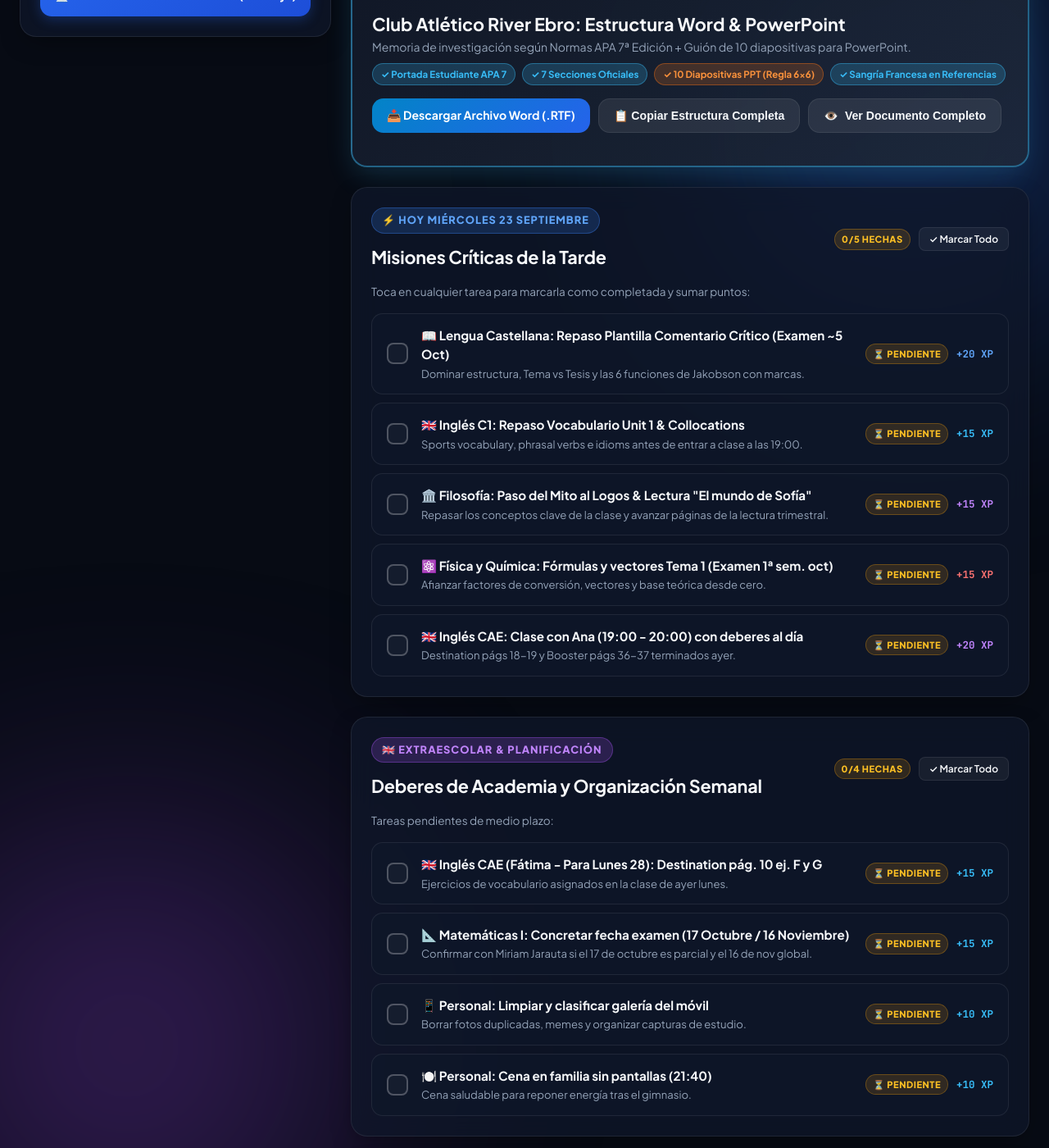
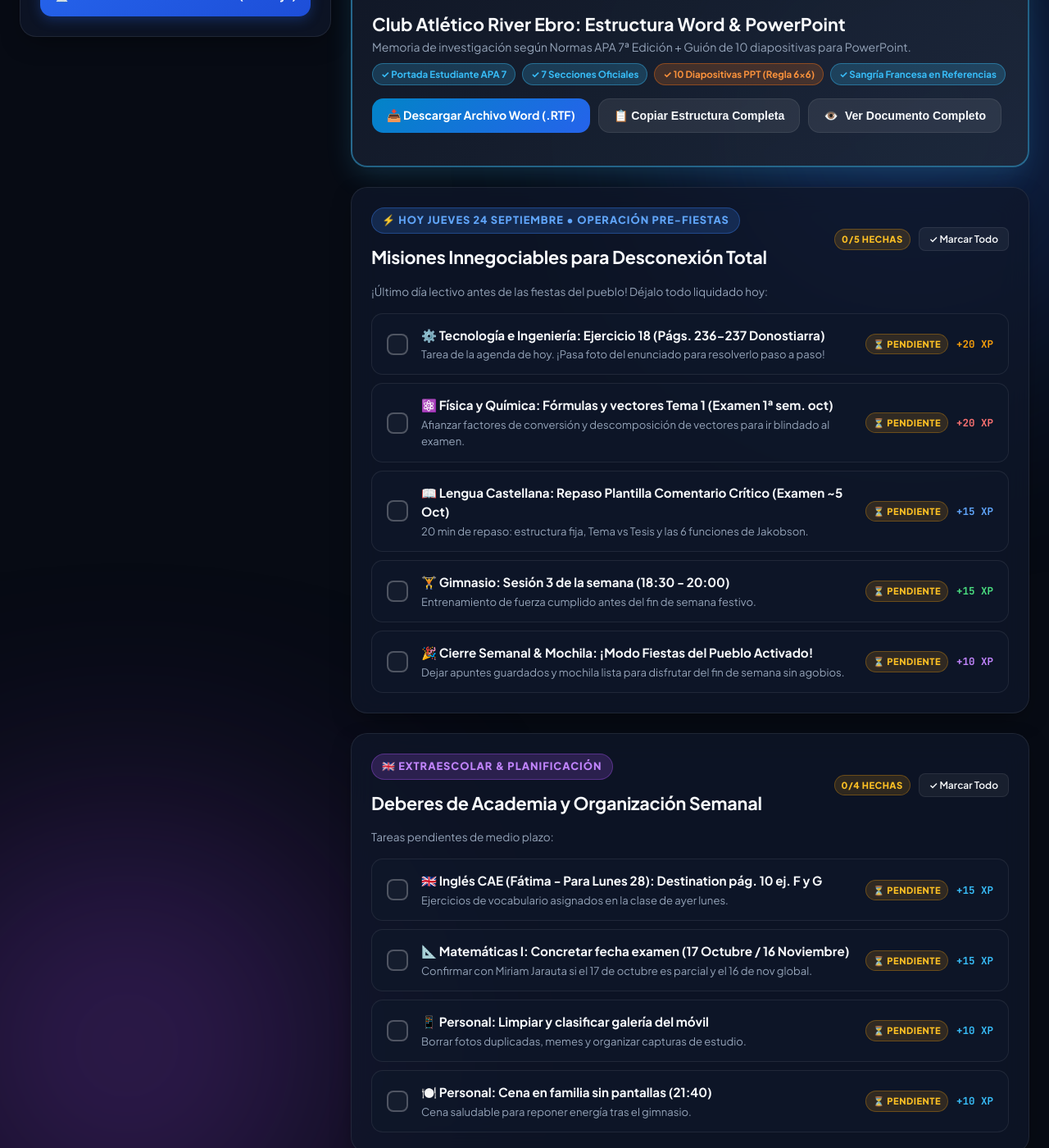
Before and after one commit to angelTomo9/angelTomo9.github.io, a Jekyll site: the page apps/bachillerato/index.html, which Jekyll copies as it is, in a window 1280 px wide and 1400 px high, scrolled down 1532 px. Shown: the whole window at 82% size. Built offline with Jekyll 4.4.1, drawn with Linux system fonts in a browser that asks for light colours; some of the changed text lies outside the part shown.

Commit message:
Dashboard: Thursday 24 Sept Pre-Fiestas missions and Engineering ex 18

```diff
--- a/apps/bachillerato/app.js
+++ b/apps/bachillerato/app.js
@@ -13,14 +13,14 @@ const levels = [
   { min: 401, max: 1000, name: "Nivel 5: Élite de Bachillerato (10.0)" }
 ];
 
-// 2. ESTADO PREDETERMINADO DE TAREAS (MIÉRCOLES 23 SEPTIEMBRE)
+// 2. ESTADO PREDETERMINADO DE TAREAS (JUEVES 24 SEPTIEMBRE • PRE-FIESTAS)
 const defaultTasks = {
-  // Miércoles 23 - Misiones de la tarde
-  'task-lengua-comentario': { title: 'Lengua Castellana: Repaso Plantilla Comentario Crítico', xp: 20, completed: false, group: 'today' },
-  'task-ingles-vocab': { title: 'Inglés C1: Repaso Vocabulario Unit 1 & Collocations', xp: 15, completed: false, group: 'today' },
-  'task-filo-intro': { title: 'Filosofía: Paso del Mito al Logos & "El mundo de Sofía"', xp: 15, completed: false, group: 'today' },
-  'task-fisica-t1': { title: 'Física y Química: Fórmulas y vectores Tema 1', xp: 15, completed: false, group: 'today' },
-  'task-clase-ana': { title: 'Inglés CAE: Clase con Ana (19:00 - 20:00) con deberes al día', xp: 20, completed: false, group: 'today' },
+  // Jueves 24 - Operación Pre-Fiestas
+  'task-tec-ej18': { title: 'Tecnología e Ingeniería: Ejercicio 18 (Págs. 236-237 Donostiarra)', xp: 20, completed: false, group: 'today' },
+  'task-fisica-t1': { title: 'Física y Química: Fórmulas y vectores Tema 1', xp: 20, completed: false, group: 'today' },
+  'task-lengua-comentario': { title: 'Lengua Castellana: Repaso Plantilla Comentario Crítico', xp: 15, completed: false, group: 'today' },
+  'task-gym-jueves': { title: 'Gimnasio: Sesión 3 de la semana (18:30 - 20:00)', xp: 15, completed: false, group: 'today' },
+  'task-mochila-fiestas': { title: 'Cierre Semanal & Mochila: ¡Modo Fiestas del Pueblo!', xp: 10, completed: false, group: 'today' },
 
   // Extraescolar & Planificación
   'task-cae-fatima': { title: 'Inglés CAE (Fátima - Para Lunes 28): Destination pág. 10 ej. F y G', xp: 15, completed: false, group: 'extra' },
--- a/apps/bachillerato/index.html
+++ b/apps/bachillerato/index.html
@@ -62,14 +62,14 @@
     <!-- Urgent Context Banner -->
     <div class="urgent-banner">
       <div style="display: flex; align-items: center; gap: 12px;">
-        <span class="urgent-badge">HORARIO SAGRADO</span>
+        <span class="urgent-badge" style="background: #eab308; color: #000;">🎉 PRE-FIESTAS</span>
         <div>
-          <strong style="color: #fff; font-size: 0.95rem;">Miércoles 23 Septiembre: Sprint Tarde (16:15 - 18:45) ➔ Inglés C1 con Ana (19:00 - 20:00)</strong>
-          <p style="color: #fca5a5; font-size: 0.82rem; margin: 0;">Misión hoy: Lengua (comentario crítico), Vocabulario Inglés C1 y resolver dudas de Biología/Física antes de clase.</p>
+          <strong style="color: #fff; font-size: 0.95rem;">Jueves 24 Septiembre: ¡Último día lectivo de la semana! Mañana arrancan las fiestas</strong>
+          <p style="color: #fef08a; font-size: 0.82rem; margin: 0;">Misión hoy: Liquidar Tecnología (Ej. 18 págs 236-237), avanzar Física Tema 1 y Gimnasio para fiesta total.</p>
         </div>
       </div>
-      <button class="btn-checkin" style="background: rgba(56, 189, 248, 0.25); border-color: #38bdf8;" onclick="logEvent('📖 Inicio Sprint Lengua & Vocabulario', 15)">
-        📖 Arranque Sprint Estudio
+      <button class="btn-checkin" style="background: rgba(234, 179, 8, 0.25); border-color: #eab308; color: #fef08a;" onclick="logEvent('⚙️ Arranque Tareas Jueves Pre-Fiestas', 15)">
+        🚀 Arranque Sprint Jueves
       </button>
     </div>
 
@@ -321,12 +321,12 @@
             </div>
           </div>
 
-          <!-- BLOQUE 1: Misiones Críticas de Hoy (Miércoles 23) -->
+          <!-- BLOQUE 1: Misiones Críticas de Hoy (Jueves 24 - Operación Pre-Fiestas) -->
           <div class="card glass">
             <div style="display: flex; justify-content: space-between; align-items: center; margin-bottom: 14px; flex-wrap: wrap; gap: 10px;">
               <div>
-                <span class="section-title-tag tag-today">⚡ HOY MIÉRCOLES 23 SEPTIEMBRE</span>
-                <h2>Misiones Críticas de la Tarde</h2>
+                <span class="section-title-tag tag-today">⚡ HOY JUEVES 24 SEPTIEMBRE • OPERACIÓN PRE-FIESTAS</span>
+                <h2>Misiones Innegociables para Desconexión Total</h2>
               </div>
               <div style="display: flex; align-items: center; gap: 10px;">
                 <span class="status-tag tag-pending" id="todayProgressBadge">0/5 hechas</span>
@@ -335,52 +335,22 @@
                 </button>
               </div>
             </div>
-            <p class="section-sub">Toca en cualquier tarea para marcarla como completada y sumar puntos:</p>
+            <p class="section-sub">¡Último día lectivo antes de las fiestas del pueblo! Déjalo todo liquidado hoy:</p>
 
             <ul class="task-list" id="todayTaskList">
 
-              <!-- Tarea: Lengua Comentario Crítico -->
-              <li id="task-lengua-comentario" class="task-card" onclick="toggleTask('task-lengua-comentario')">
+              <!-- Tarea: Tecnología e Ingeniería Ejercicio 18 -->
+              <li id="task-tec-ej18" class="task-card" onclick="toggleTask('task-tec-ej18')">
                 <div class="custom-checkbox">
                   <svg viewBox="0 0 24 24"><polyline points="20 6 9 17 4 12"></polyline></svg>
                 </div>
                 <div class="task-content">
-                  <strong class="task-title">📖 Lengua Castellana: Repaso Plantilla Comentario Crítico (Examen ~5 Oct)</strong>
-                  <span class="task-desc">Dominar estructura, Tema vs Tesis y las 6 funciones de Jakobson con marcas.</span>
+                  <strong class="task-title">⚙️ Tecnología e Ingeniería: Ejercicio 18 (Págs. 236-237 Donostiarra)</strong>
+                  <span class="task-desc">Tarea de la agenda de hoy. ¡Pasa foto del enunciado para resolverlo paso a paso!</span>
                 </div>
                 <div class="task-meta">
                   <span class="status-tag tag-pending">⏳ PENDIENTE</span>
-                  <span class="xp-pill-badge" style="color: #60a5fa;">+20 XP</span>
-                </div>
-              </li>
-
-              <!-- Tarea: Inglés Vocabulario C1 -->
-              <li id="task-ingles-vocab" class="task-card" onclick="toggleTask('task-ingles-vocab')">
-                <div class="custom-checkbox">
-                  <svg viewBox="0 0 24 24"><polyline points="20 6 9 17 4 12"></polyline></svg>
-                </div>
-                <div class="task-content">
-                  <strong class="task-title">🇬🇧 Inglés C1: Repaso Vocabulario Unit 1 & Collocations</strong>
-                  <span class="task-desc">Sports vocabulary, phrasal verbs e idioms antes de entrar a clase a las 19:00.</span>
-                </div>
-                <div class="task-meta">
-                  <span class="status-tag tag-pending">⏳ PENDIENTE</span>
-                  <span class="xp-pill-badge" style="color: #38bdf8;">+15 XP</span>
-                </div>
-              </li>
-
-              <!-- Tarea: Filosofía -->
-              <li id="task-filo-intro" class="task-card" onclick="toggleTask('task-filo-intro')">
-                <div class="custom-checkbox">
-                  <svg viewBox="0 0 24 24"><polyline points="20 6 9 17 4 12"></polyline></svg>
-                </div>
-                <div class="task-content">
-                  <strong class="task-title">🏛️ Filosofía: Paso del Mito al Logos & Lectura "El mundo de Sofía"</strong>
-                  <span class="task-desc">Repasar los conceptos clave de la clase y avanzar páginas de la lectura trimestral.</span>
-                </div>
-                <div class="task-meta">
-                  <span class="status-tag tag-pending">⏳ PENDIENTE</span>
-                  <span class="xp-pill-badge" style="color: #c084fc;">+15 XP</span>
+                  <span class="xp-pill-badge" style="color: #f59e0b;">+20 XP</span>
                 </div>
               </li>
 
@@ -391,26 +361,56 @@
                 </div>
                 <div class="task-content">
                   <strong class="task-title">⚛️ Física y Química: Fórmulas y vectores Tema 1 (Examen 1ª sem. oct)</strong>
-                  <span class="task-desc">Afianzar factores de conversión, vectores y base teórica desde cero.</span>
+                  <span class="task-desc">Afianzar factores de conversión y descomposición de vectores para ir blindado al examen.</span>
                 </div>
                 <div class="task-meta">
                   <span class="status-tag tag-pending">⏳ PENDIENTE</span>
-                  <span class="xp-pill-badge" style="color: #f87171;">+15 XP</span>
+                  <span class="xp-pill-badge" style="color: #f87171;">+20 XP</span>
                 </div>
               </li>
 
-              <!-- Tarea: Clase Inglés Ana -->
-              <li id="task-clase-ana" class="task-card" onclick="toggleTask('task-clase-ana')">
+              <!-- Tarea: Lengua Comentario Crítico -->
+              <li id="task-lengua-comentario" class="task-card" onclick="toggleTask('task-lengua-comentario')">
                 <div class="custom-checkbox">
                   <svg viewBox="0 0 24 24"><polyline points="20 6 9 17 4 12"></polyline></svg>
                 </div>
                 <div class="task-content">
-                  <strong class="task-title">🇬🇧 Inglés CAE: Clase con Ana (19:00 - 20:00) con deberes al día</strong>
-                  <span class="task-desc">Destination págs 18-19 y Booster págs 36-37 terminados ayer.</span>
+                  <strong class="task-title">📖 Lengua Castellana: Repaso Plantilla Comentario Crítico (Examen ~5 Oct)</strong>
+                  <span class="task-desc">20 min de repaso: estructura fija, Tema vs Tesis y las 6 funciones de Jakobson.</span>
                 </div>
                 <div class="task-meta">
                   <span class="status-tag tag-pending">⏳ PENDIENTE</span>
-                  <span class="xp-pill-badge" style="color: #c084fc;">+20 XP</span>
+                  <span class="xp-pill-badge" style="color: #60a5fa;">+15 XP</span>
+                </div>
+              </li>
+
+              <!-- Tarea: Gimnasio Sesión 3 -->
+              <li id="task-gym-jueves" class="task-card" onclick="toggleTask('task-gym-jueves')">
+                <div class="custom-checkbox">
+                  <svg viewBox="0 0 24 24"><polyline points="20 6 9 17 4 12"></polyline></svg>
+                </div>
+                <div class="task-content">
+                  <strong class="task-title">🏋️ Gimnasio: Sesión 3 de la semana (18:30 - 20:00)</strong>
+                  <span class="task-desc">Entrenamiento de fuerza cumplido antes del fin de semana festivo.</span>
+                </div>
+                <div class="task-meta">
+                  <span class="status-tag tag-pending">⏳ PENDIENTE</span>
+                  <span class="xp-pill-badge" style="color: #4ade80;">+15 XP</span>
+                </div>
+              </li>
+
+              <!-- Tarea: Cierre Semanal y Fiestas -->
+              <li id="task-mochila-fiestas" class="task-card" onclick="toggleTask('task-mochila-fiestas')">
+                <div class="custom-checkbox">
+                  <svg viewBox="0 0 24 24"><polyline points="20 6 9 17 4 12"></polyline></svg>
+                </div>
+                <div class="task-content">
+                  <strong class="task-title">🎉 Cierre Semanal & Mochila: ¡Modo Fiestas del Pueblo Activado!</strong>
+                  <span class="task-desc">Dejar apuntes guardados y mochila lista para disfrutar del fin de semana sin agobios.</span>
+                </div>
+                <div class="task-meta">
+                  <span class="status-tag tag-pending">⏳ PENDIENTE</span>
+                  <span class="xp-pill-badge" style="color: #c084fc;">+10 XP</span>
                 </div>
               </li>
 
```
